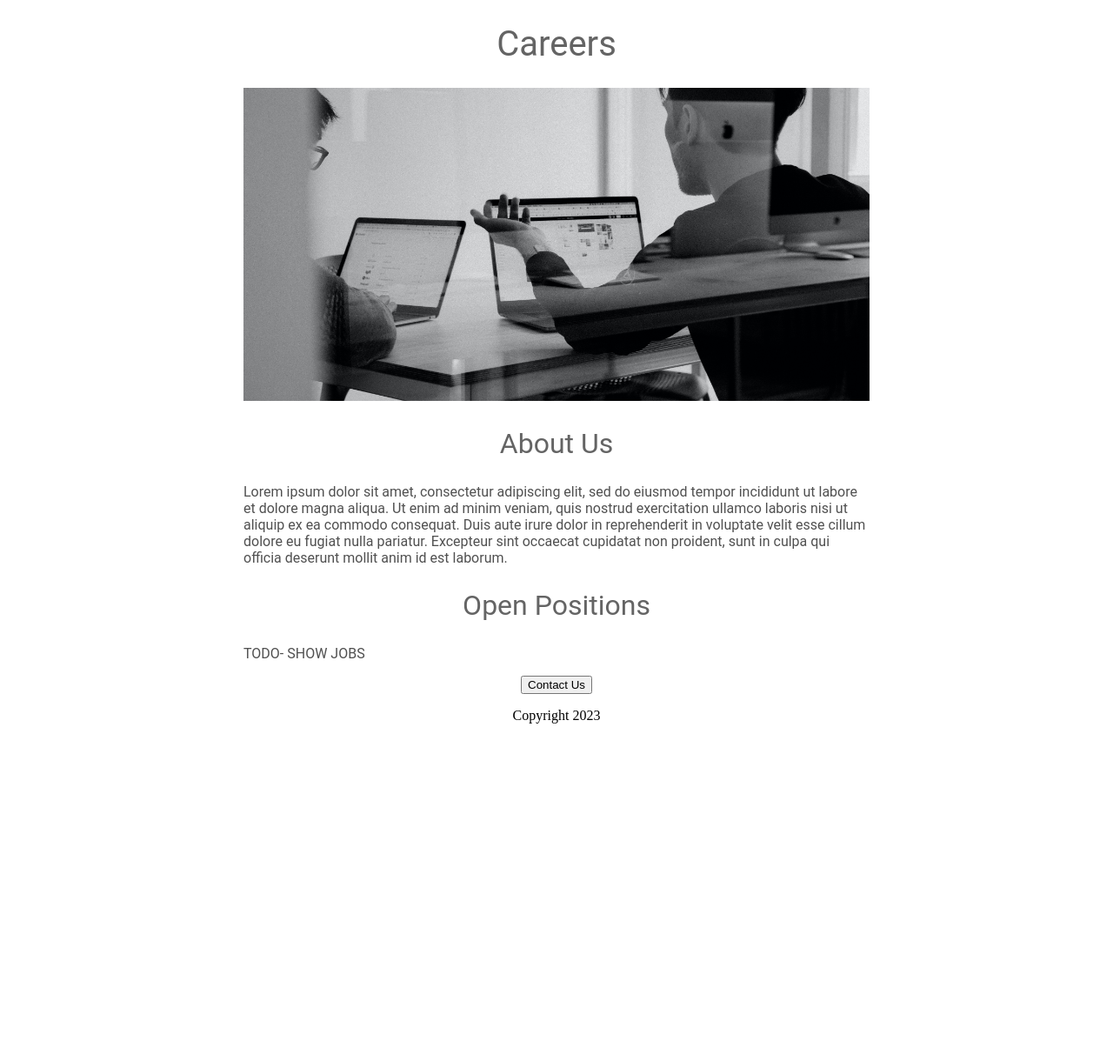
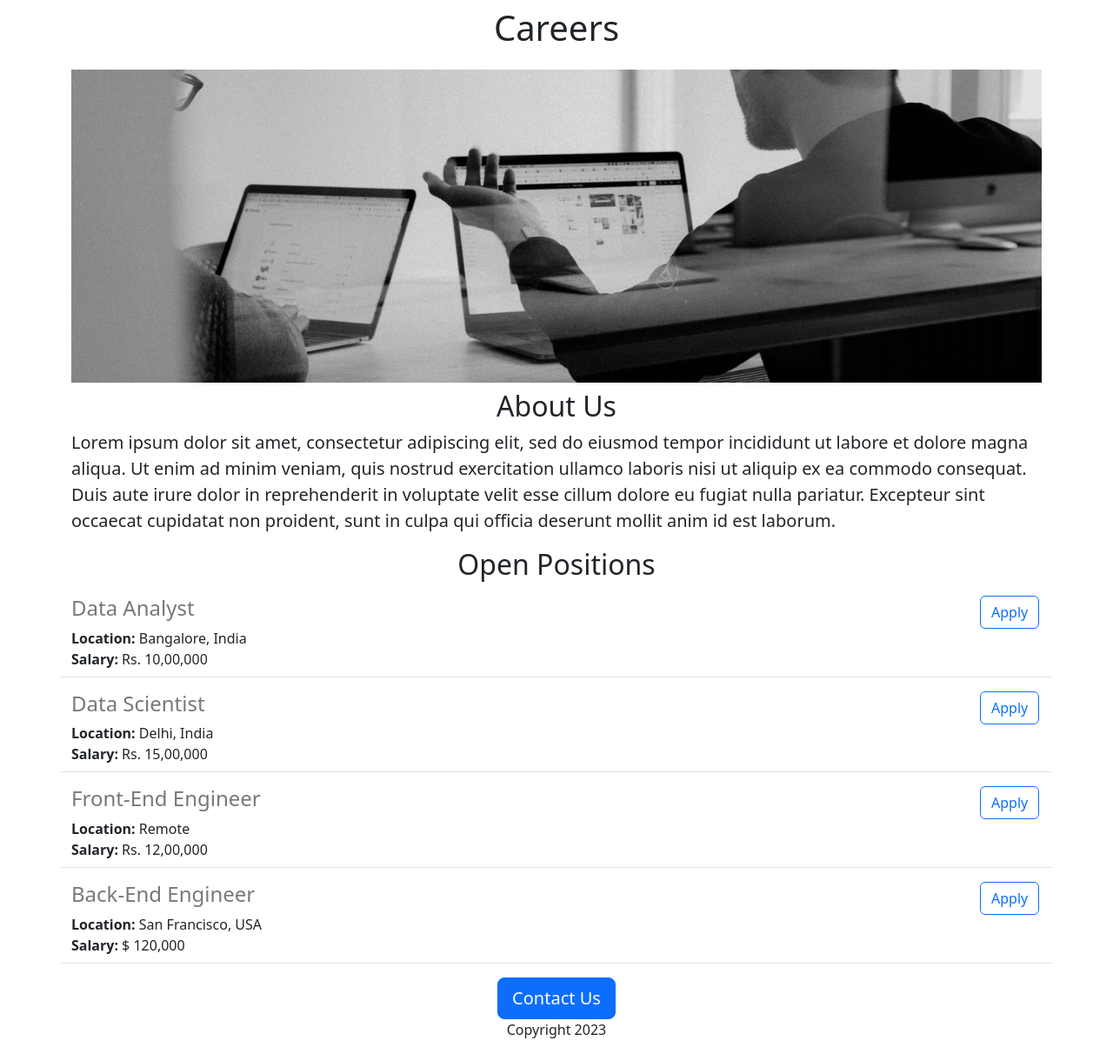
Before and after one commit to souromisen/careers-website, a Flask app: page / in a window 1280 px wide. Shown: the whole page at 87% size. Before the commit the page ends 832 px from the top, so only its background shows below. Run offline with Flask 2, Linux system fonts and the light colour scheme.

Commit message:
Added dynamic data and api route

```diff
--- a/app.py
+++ b/app.py
@@ -1,10 +1,43 @@
-from flask import Flask, render_template
+from flask import Flask, render_template, jsonify
 
 app = Flask(__name__)
 
+JOBS = [
+  {
+    'id': 1,
+    'title': 'Data Analyst',
+    'location': 'Bangalore, India',
+    'salary':'Rs. 10,00,000'
+  },
+  {
+    'id': 2,
+    'title': 'Data Scientist',
+    'location': 'Delhi, India',
+    'salary':'Rs. 15,00,000'
+  },
+  {
+    'id': 3,
+    'title': 'Front-End Engineer',
+    'location': 'Remote',
+    'salary':'Rs. 12,00,000'
+  },
+  {
+    'id': 4,
+    'title': 'Back-End Engineer',
+    'location': 'San Francisco, USA',
+    'salary':'$ 120,000'
+  }
+]
+
 @app.route("/")
 def Hello_World():
-  return render_template('home.html')
+  return render_template('home.html',
+                        jobs=JOBS)
+
+@app.route("/api/jobs")
+def list_jobs():
+  return jsonify(JOBS)
+
 
 if __name__=="__main__":
   app.run(host='0.0.0.0', debug = True)
--- a/templates/home.html
+++ b/templates/home.html
@@ -2,47 +2,32 @@
 <html>
   <head>
     <title>Careers</title>
+    <meta charset="utf-8">
+    <meta name="viewport" content="width=device-width, initial-scale=1">
+    <link href="https://cdn.jsdelivr.net/npm/bootstrap@5.3.0-alpha1/dist/css/bootstrap.min.css" rel="stylesheet" integrity="sha384-GLhlTQ8iRABdZLl6O3oVMWSktQOp6b7In1Zl3/Jr59b6EGGoI1aFkw7cmDA6j6gD" crossorigin="anonymous">
     <style>
-      h1 {
-        font-size: 40px;
-        font-family: Roboto;
-        font-weight: normal;
-        color: rgb(100,100,100);
-        text-align: center;
-      }
       #banner {
-        width: 100%;
         height: 360px;
         object-fit: cover;
-      }
-      h2 {
-        font-size: 32px;
-        font-family: Roboto;
-        font-weight: normal;
-        color: rgb(100,100,100);
-        text-align: center;
-      }
-      .bodytext {
-        font-family: Roboto;
-        color: rgb(80,80,80);
-      }
-      #container {
-        max-width: 720px;
-        margin: 0 auto 0 auto;
+        width: 100%;
       }
     </style>
   </head>
   <body>
-    <div id="container">
-    <h1>Careers</h1>
-    <img id="banner" src="https://careers-website.souromisen.repl.co/static/banner.jpg" height="320">
-    <h2>About Us</h2>
-    <p class="bodytext">Lorem ipsum dolor sit amet, consectetur adipiscing elit, sed do eiusmod tempor incididunt ut labore et dolore magna aliqua. Ut enim ad minim veniam, quis nostrud exercitation ullamco laboris nisi ut aliquip ex ea commodo consequat. Duis aute irure dolor in reprehenderit in voluptate velit esse cillum dolore eu fugiat nulla pariatur. Excepteur sint occaecat cupidatat non proident, sunt in culpa qui officia deserunt mollit anim id est laborum.</p>
-    <h2>Open Positions</h2>
-    <p class="bodytext">TODO- SHOW JOBS</p>
-    <div style="text-align:center;">
-    <button>Contact Us</button>
-      <p>Copyright 2023</p>
+    <div class="container">
+    <h1 class="text-center mt-2 mb-4">Careers</h1>
+    <img class="img_fluid"id="banner" src="https://careers-website.souromisen.repl.co/static/banner.jpg" height="320">
+    <h2 class="text-center mt-2 mb-2">About Us</h2>
+    <p class="lead">Lorem ipsum dolor sit amet, consectetur adipiscing elit, sed do eiusmod tempor incididunt ut labore et dolore magna aliqua. Ut enim ad minim veniam, quis nostrud exercitation ullamco laboris nisi ut aliquip ex ea commodo consequat. Duis aute irure dolor in reprehenderit in voluptate velit esse cillum dolore eu fugiat nulla pariatur. Excepteur sint occaecat cupidatat non proident, sunt in culpa qui officia deserunt mollit anim id est laborum.</p>
+    <h2 class="text-center  mt-2">Open Positions</h2>
+    <p>
+      {% for job in jobs %}
+        {% include 'jobitem.html' %}
+      {% endfor %}
+    </p>
+    <div class="text-center">
+    <button class="btn btn-primary btn-lg">Contact Us</button>
+      <p class="mt-10">Copyright 2023</p>
     </div>
   </div>
   </body>
--- /dev/null
+++ b/templates/jobitem.html
@@ -0,0 +1,10 @@
+<div class="border-bottom row" style="margin-bottom:16px;padding-bottom:8px;">
+  <div class="col-11">
+        <h4 style="color:rgb(120,120,120); margin-bottom:4px; padding-bottom:4px;"">{{job['title']}}</h4>
+        <div><b>Location:</b> {{job['location']}}</div>
+        <div><b>Salary:</b> {{job['salary']}}</div>
+  </div>
+  <div class="col-1">
+      <button type="button" class="btn btn-outline-primary">Apply</button>
+  </div>
+</div>
```
